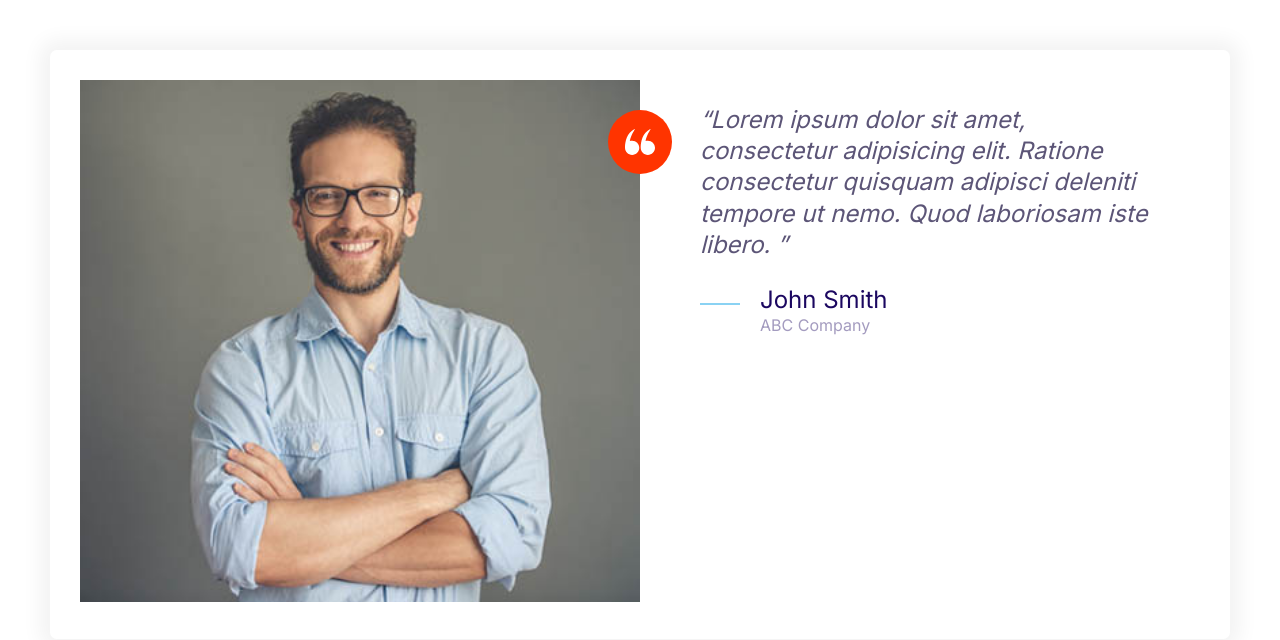
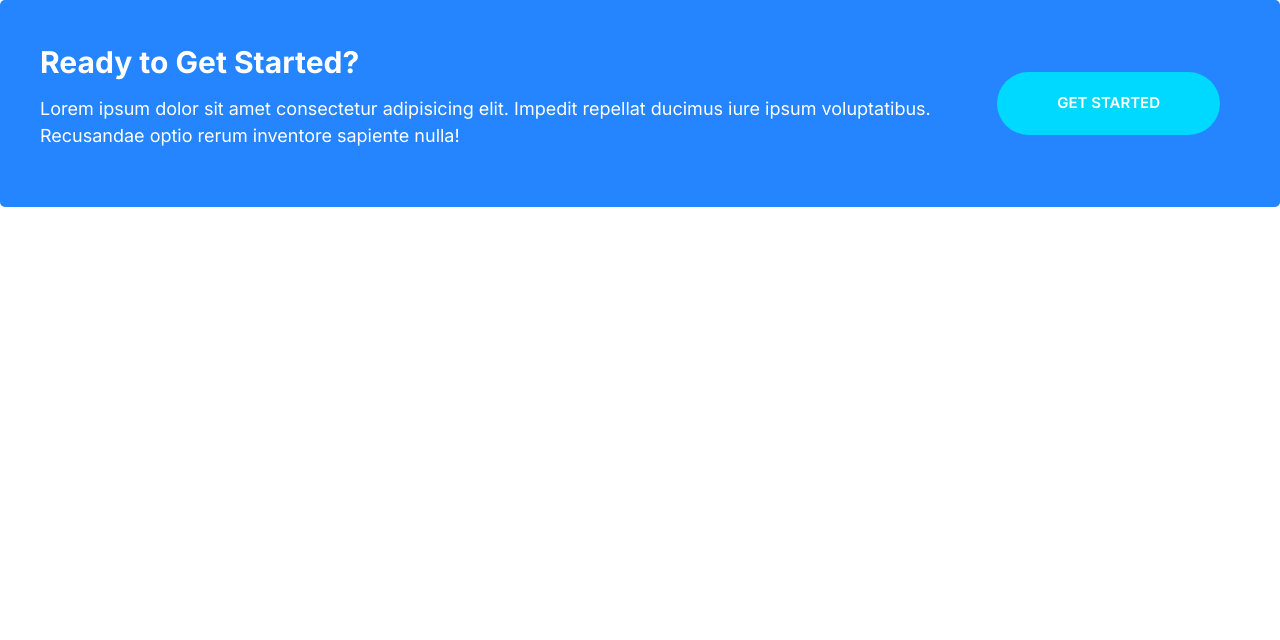
Before and after one commit to DhanyaSathasivam/moshweb, a plain HTML site: page HTML/index.html in a window 1280 px wide. Drawn offline with Linux system fonts and the light colour scheme.

Commit message:
callout cmt

```diff
--- a/CSS/styles.css
+++ b/CSS/styles.css
@@ -229,6 +229,11 @@ a{
 .btn--outline:hover{
     background:var(--color-headings);
     color:#fff;
+}
+
+.btn--stretched{
+    padding-left:6rem;
+    padding-right:6rem;
 }
 
 @media screen and (min-width:1024px){
@@ -470,3 +475,43 @@ a{
         margin-left:6rem;
     }
 }
+
+/* Callouts */
+.callout{
+    padding:4rem;
+    border-radius: 5px;
+}
+
+.callout--primary{
+    background: var(--color-primary);
+    color:#fff;
+}
+
+.callout__heading{
+    color:#fff;
+    margin-top: 0;
+    font-size:3rem;
+}
+
+.callout .btn{
+    justify-self: center;
+    align-self: center;
+}
+
+.callout__content{
+    text-align: center;
+}
+
+@media screen and (min-width: 768px){
+    .callout .grid--1x2{
+        grid-template-columns: 1fr auto;
+    }
+    .callout__content{
+        text-align: left;
+    }
+
+    .callout .btn{
+        justify-self:start;
+        margin:0 2rem;
+    }
+}
--- a/HTML/index.html
+++ b/HTML/index.html
@@ -12,37 +12,14 @@
     <link rel="stylesheet" href="../CSS/styles.css">
 
 </head>
-<body style="padding:5rem">
-    <div class="card testimonial">
+<body>
+    <div class="callout callout--primary">
         <div class="grid grid--1x2">
-            <div class="testimonial__image">
-                <img src="../Images/testimonial.jpg" alt="A happy,smiling customer">
-                <span class="icon-container icon-container--accent">
-                    <svg class="icon icon--white icon--small">
-                        <use xlink:href="../Images/sprite.svg#quotes"></use>
-                      </svg>
-                  </span>
+            <div class="callout__content">
+                <h2 class="callout__heading">Ready to Get Started?</h2>
+                <p>Lorem ipsum dolor sit amet consectetur adipisicing elit. Impedit repellat ducimus iure ipsum voluptatibus. Recusandae optio rerum inventore sapiente nulla!</p>
             </div>
-            <blockquote class="quote">
-                <p class="quote__text">Lorem ipsum dolor sit amet, consectetur adipisicing elit. Ratione consectetur quisquam
-                    adipisci deleniti tempore ut nemo. Quod laboriosam iste libero.
-                </p>
-                <footer>
-                    <div class="media">
-                        <div class="media__image">
-                            <svg class="icon icon--primary quote__line">
-                                <use xlink:href="../Images/sprite.svg#line"></use>
-                            </svg>
-                        </div>
-                        <div class="media__body">
-                            <h3 class="media__title quote__author">John Smith</h3>
-                            <p class="quote__organization">
-                                ABC Company
-                            </p>
-                        </div>
-                    </div>
-                </footer>
-            </blockquote>
+            <a href="#" class="btn btn--secondary btn--stretched">Get Started</a>
         </div>
     </div>
 
```
Also changed, not shown: Components/callout.html (added, +9 -0 lines).
